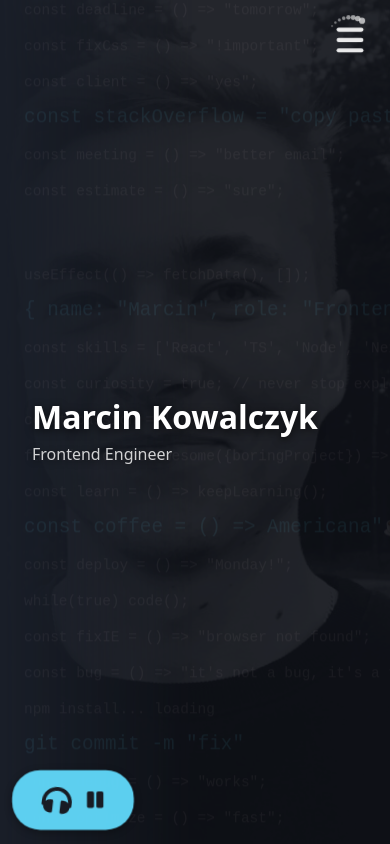
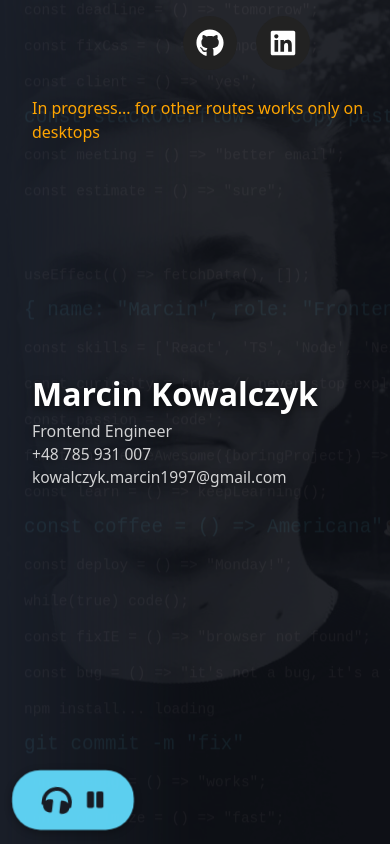
Before and after one commit to Marcin-Kowalczykk/CV-Marcin-Kowalczyk, a React (Vite) app in the folder frontend/: page / in a window 390 px wide. Built offline with nearby package versions, Linux system fonts and the light colour scheme.

Commit message:
HomePage - icons added remove navbar on phone

```diff
--- a/frontend/src/App.styles.ts
+++ b/frontend/src/App.styles.ts
@@ -7,3 +7,11 @@ export const StyledToastContainer = styled(ToastContainer)`
     bottom: auto;
   }
 `
+export const StyledInProgress = styled.div`
+  position: absolute;
+  top: 6rem;
+  left: 2rem;
+  z-index: 10;
+  display: flex;
+  color: orange;
+`
--- a/frontend/src/App.tsx
+++ b/frontend/src/App.tsx
@@ -1,15 +1,29 @@
 import { HashRouter, Routes, Route } from 'react-router-dom'
 import { ROUTES } from './router/routes'
-import React from 'react'
+import React, { useEffect, useState } from 'react'
+import { StyledInProgress, StyledToastContainer } from './App.styles'
+import NavBar from './components/Navbar/NavBar'
 import 'react-toastify/dist/ReactToastify.css'
-import { StyledToastContainer } from './App.styles'
-import NavBar from './components/Navbar/NavBar'
 
 function App() {
+  const [isMobile, setIsMobile] = useState(false)
+
+  useEffect(() => {
+    const checkMobile = () => setIsMobile(window.innerWidth < 768)
+    checkMobile()
+    window.addEventListener('resize', checkMobile)
+    return () => window.removeEventListener('resize', checkMobile)
+  }, [])
+
   return (
     <>
       <HashRouter>
-        <NavBar />
+        {!isMobile && <NavBar />}
+        {isMobile && (
+          <StyledInProgress>
+            In progress... for other routes works only on desktops
+          </StyledInProgress>
+        )}
         <Routes>
           {ROUTES.map(({ path, element }) => (
             <Route key={path} path={path} element={React.createElement(element)} />
--- /dev/null
+++ b/frontend/src/components/Icons/GithubIcon.tsx
@@ -0,0 +1,17 @@
+import { IconButton } from './Icons.styles'
+import { GITHUB_REDIRECT } from './constants'
+import { FaGithub } from 'react-icons/fa'
+
+const GithubIcon = () => (
+  <IconButton
+    href={GITHUB_REDIRECT}
+    target="_blank"
+    rel="noopener noreferrer"
+    aria-label="Github"
+    onClick={(event) => event.stopPropagation()}
+  >
+    <FaGithub />
+  </IconButton>
+)
+
+export default GithubIcon
--- /dev/null
+++ b/frontend/src/components/Icons/Icons.styles.ts
@@ -0,0 +1,27 @@
+import { pulseBorder } from '../../router/pages/ExperiencePage/ExperiencePage.styles'
+import styled from 'styled-components'
+
+export const IconButton = styled.a<{ active?: boolean }>`
+  display: flex;
+  align-items: center;
+  justify-content: center;
+  width: 54px;
+  height: 54px;
+  border-radius: 50%;
+  background: ${({ active }) => (active ? '#222' : '#222')};
+  color: #fff;
+  font-size: 28px;
+  border: none;
+  outline: none;
+  cursor: pointer;
+  box-shadow: ${({ active }) => (active ? '0 0 0 4px #fff, 0 0 0 6px #222' : 'none')};
+  position: relative;
+  animation: ${pulseBorder} 1.5s infinite;
+  transition:
+    box-shadow 0.2s,
+    background 0.2s;
+  &:hover {
+    background: #444;
+    color: #fff;
+  }
+`
--- /dev/null
+++ b/frontend/src/components/Icons/LinkedinIcon.tsx
@@ -0,0 +1,17 @@
+import { IconButton } from './Icons.styles'
+import { LINKEDIN_REDIRECT } from './constants'
+import { FaLinkedin } from 'react-icons/fa'
+
+const LinkedinIcon = () => (
+  <IconButton
+    href={LINKEDIN_REDIRECT}
+    target="_blank"
+    rel="noopener noreferrer"
+    aria-label="Linkedin"
+    onClick={(event) => event.stopPropagation()}
+  >
+    <FaLinkedin />
+  </IconButton>
+)
+
+export default LinkedinIcon
--- /dev/null
+++ b/frontend/src/components/Icons/constants.ts
@@ -0,0 +1,2 @@
+export const LINKEDIN_REDIRECT = 'https://www.linkedin.com/in/marcin-kowalczyk-060069229/'
+export const GITHUB_REDIRECT = 'https://github.com/Marcin-Kowalczykk'
--- a/frontend/src/router/pages/ExperiencePage/TopIcons/TopIcons.tsx
+++ b/frontend/src/router/pages/ExperiencePage/TopIcons/TopIcons.tsx
@@ -1,13 +1,14 @@
 import { AiOutlineHeart, AiOutlineShoppingCart, AiOutlineUser } from 'react-icons/ai'
-import { FaLinkedin, FaGithub } from 'react-icons/fa'
 import { toast } from 'react-toastify'
 import 'react-toastify/dist/ReactToastify.css'
 import { useState } from 'react'
 import { Modal } from '../../../../components/Modal/Modal'
 import { TopIconsProps } from './model'
-import { GITHUB_REDIRECT, LINKEDIN_REDIRECT, PROFILE_TEXT } from './constants'
+import { PROFILE_TEXT } from './constants'
 import { IconButton, IconsRow } from './TopIcons.styles'
 import { handleCartClick } from './helpers'
+import GithubIcon from '../../../../components/Icons/GithubIcon'
+import LinkedinIcon from '../../../../components/Icons/LinkedinIcon'
 
 const TopIcons = ({ onHeartClick }: TopIconsProps) => {
   const [showProfile, setShowProfile] = useState(false)
@@ -37,22 +38,8 @@ const TopIcons = ({ onHeartClick }: TopIconsProps) => {
         <p>{PROFILE_TEXT}</p>
       </Modal>
       <IconsRow>
-        <IconButton
-          href={LINKEDIN_REDIRECT}
-          target="_blank"
-          rel="noopener noreferrer"
-          aria-label="LinkedIn"
-        >
-          <FaLinkedin />
-        </IconButton>
-        <IconButton
-          href={GITHUB_REDIRECT}
-          target="_blank"
-          rel="noopener noreferrer"
-          aria-label="GitHub"
-        >
-          <FaGithub />
-        </IconButton>
+        <LinkedinIcon />
+        <GithubIcon />
         <IconButton onClick={handleHeartClick} aria-label="Favorites">
           <AiOutlineHeart />
         </IconButton>
--- a/frontend/src/router/pages/ExperiencePage/TopIcons/constants.ts
+++ b/frontend/src/router/pages/ExperiencePage/TopIcons/constants.ts
@@ -4,6 +4,3 @@ time, I specialized in web technologies, particularly HTML, CSS, TypeScript, Rea
 In my professional career, I have contributed to the development of modern web applications with a focus on performance,
 responsiveness, and clean architecture. I enjoy working collaboratively in teams and take pride in delivering high-quality technical
 solutions. Currently, I am seeking new challenges that will allow me to grow further in web development.`
-
-export const LINKEDIN_REDIRECT = 'https://www.linkedin.com/in/marcin-kowalczyk-060069229/'
-export const GITHUB_REDIRECT = 'https://github.com/Marcin-Kowalczykk'
--- a/frontend/src/router/pages/HomePage/HomePage.styles.ts
+++ b/frontend/src/router/pages/HomePage/HomePage.styles.ts
@@ -56,10 +56,17 @@ export const Title = styled.h1`
   font-size: clamp(2rem, 8vw, 4rem);
   margin-bottom: 0.5rem;
   line-height: 1.1;
+  cursor: default;
 `
 
 export const Subtitle = styled.p`
   font-size: clamp(1rem, 4vw, 2rem);
+  opacity: 0.8;
+  margin: 0;
+  cursor: default;
+`
+export const Contact = styled.p`
+  font-size: clamp(0.5rem, 4vw, 1rem);
   opacity: 0.8;
   margin: 0;
 `
--- a/frontend/src/router/pages/HomePage/HomePage.tsx
+++ b/frontend/src/router/pages/HomePage/HomePage.tsx
@@ -8,7 +8,9 @@ import {
   Title,
   Subtitle,
   RightBackground,
+  Contact,
 } from './HomePage.styles'
+import MediaButtons from './MediaButtons/MediaButtons'
 
 const HomePage = () => {
   const [isMobile, setIsMobile] = useState(window.innerWidth < 768)
@@ -28,9 +30,14 @@ const HomePage = () => {
       <CodeBackground>
         <CodeBackgroundInner isMobile={isMobile} />
       </CodeBackground>
+      <MediaButtons />
       <Content>
         <Title>Marcin Kowalczyk</Title>
         <Subtitle>Frontend Engineer</Subtitle>
+        <Contact onClick={(event) => event.stopPropagation()}>+48 785 931 007</Contact>
+        <Contact onClick={(event) => event.stopPropagation()}>
+          kowalczyk.marcin1997@gmail.com
+        </Contact>
       </Content>
       <AudioButton audioSrc={`${import.meta.env.BASE_URL}bg-home.mp3`} />
     </Wrapper>
--- /dev/null
+++ b/frontend/src/router/pages/HomePage/MediaButtons/MediaButtons.styles.ts
@@ -0,0 +1,13 @@
+import styled from 'styled-components'
+
+export const MediaButtonsWrapper = styled.div`
+  display: flex;
+  gap: 10px;
+  position: absolute;
+  top: 1rem;
+  right: 5rem;
+  z-index: 10;
+  display: flex;
+  align-items: center;
+  gap: 1.2rem;
+`
--- /dev/null
+++ b/frontend/src/router/pages/HomePage/MediaButtons/MediaButtons.tsx
@@ -0,0 +1,14 @@
+import GithubIcon from '../../../../components/Icons/GithubIcon'
+import LinkedinIcon from '../../../../components/Icons/LinkedinIcon'
+import { MediaButtonsWrapper } from './MediaButtons.styles'
+
+const MediaButtons = () => {
+  return (
+    <MediaButtonsWrapper>
+      <GithubIcon />
+      <LinkedinIcon />
+    </MediaButtonsWrapper>
+  )
+}
+
+export default MediaButtons
```
